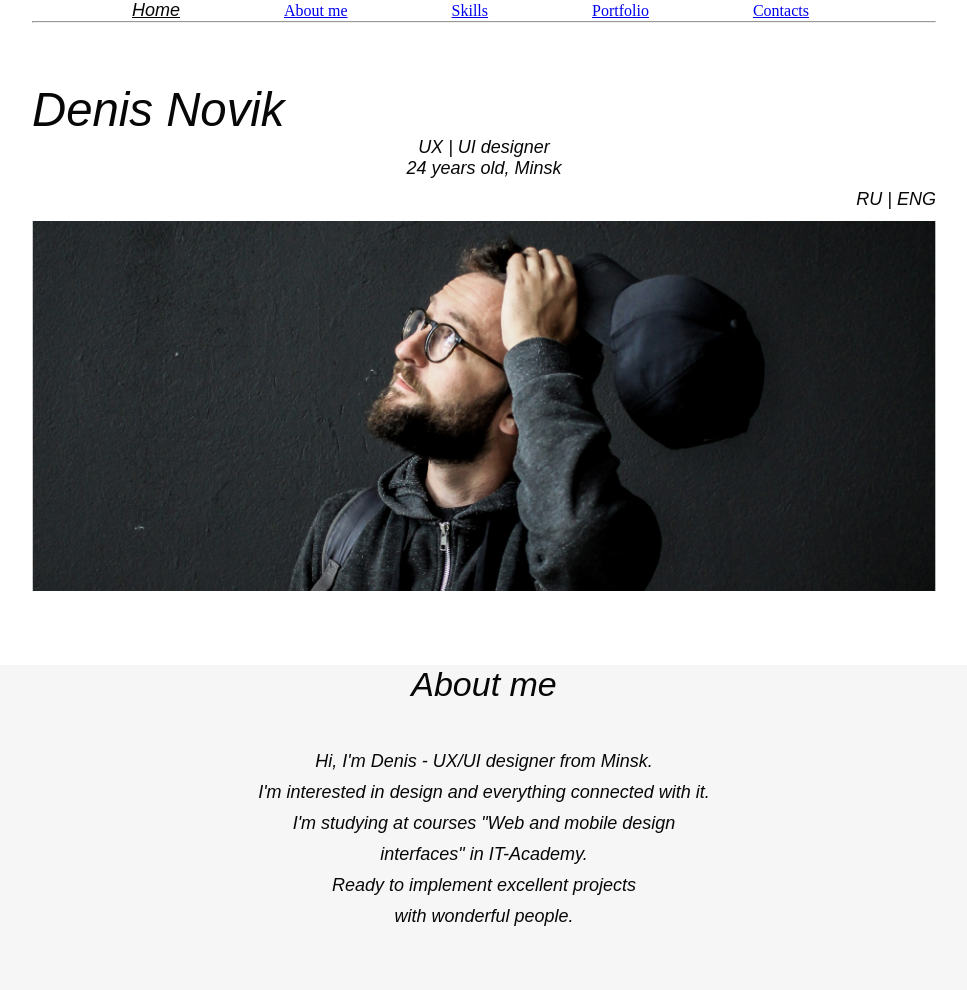
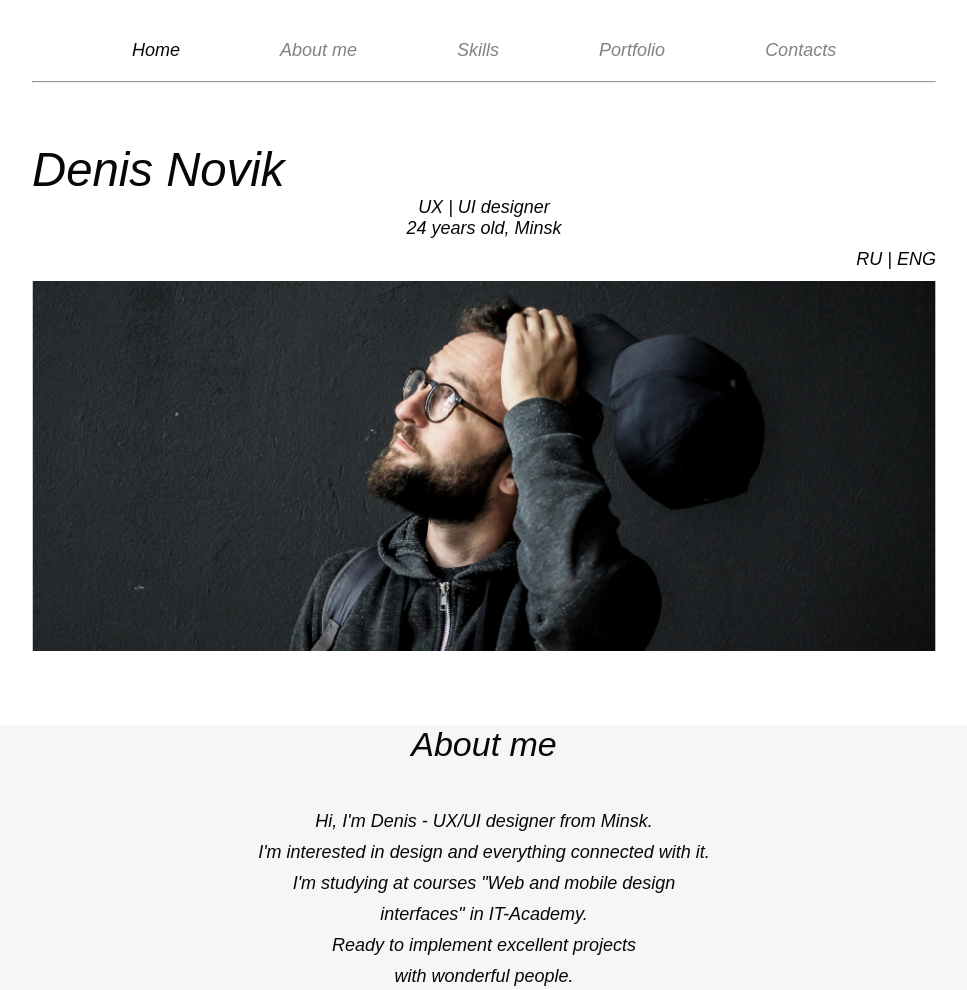
Before and after one commit to Lonozx/landing-page, a plain HTML site: page index.html in a window 1280 px wide. Shown: the top 990 px of the page, without its empty margins (156-1123 px from the left). Drawn offline with Linux system fonts and the light colour scheme.

Commit message:
Changed a navigation bar

```diff
--- a/css/style.css
+++ b/css/style.css
@@ -2,12 +2,30 @@
     margin: 0;
     padding: 0;
     box-sizing: border-box;
+
 }
 
 img{
     width: 100%;
 }
+ul{
+    list-style-type: none;
+    margin: 0;
+    padding: 0;
+    display: flex;
+    margin-top: 40px;
+    margin-bottom: 20px;
+}
+a{
+    text-decoration: none;
+    font-family: 'Arial';
+font-style: italic;
+font-weight: 400;
+font-size: 18px;
+line-height: 21px;
 
+color: #828282;
+}
 .title{
     margin-top: 60px;
 
@@ -53,9 +71,6 @@ color: #070707;
     line-height: 21px;
     text-align: right;
     margin-bottom: 10px;
-
-        /* margin-bottom: 30px;
-        margin-top: 20px; */
     /* Black */
 
     color: #070707;
@@ -76,6 +91,7 @@ width: 100%;
     width: 1445px;
 height: 506px;
 width: 100%;
+
 }
 .simpleText{
     font-family: 'Arial';
@@ -132,8 +148,10 @@ margin-bottom: 47px;
     display: flex;
     margin-top: 110px;
     justify-content: space-around;
+
     flex-direction: row;
     max-width: 400px;
+
 }
 
 .menuStack{
--- a/index.html
+++ b/index.html
@@ -12,12 +12,28 @@
     <div class="page-wrapper">
         <header class="homepage">
             <div class="container">
-                <a href="#" class="menuStack simpleText">Home</a>
-                <a href="#sectionAboutMe" class="menuStack ">About me</a>
-                <a href="#sectionSkills" class="menuStack ">Skills</a>
-                <a href="#sectionPortfolio" class="menuStack ">Portfolio</a>
-                <a href="#sectionContacts" class="menuStack ">Contacts</a>
+                <nav>
+                    <ul>
+                        <li>
+                            <a href="#" class="menuStack simpleText">Home</a>
+                        </li>
+                        <li>
+                            <a href="#sectionAboutMe" class="menuStack ">About me</a>
+                        </li>
+                        <li>
+                            <a href="#sectionSkills" class="menuStack ">Skills</a>
+                        </li>
+                        <li>
+                            <a href="#sectionPortfolio" class="menuStack ">Portfolio</a>
+                        </li>
+                        <li>
+                            <a href="#sectionContacts" class="menuStack ">Contacts</a>
+                        </li>
+                    </ul>
+
+            </nav>
                 <hr>
+
                 <h1 class="title" id="sectionAboutMe">Denis Novik</h1>
 
                 <p class="simpleText">UX | UI designer <br>
```
